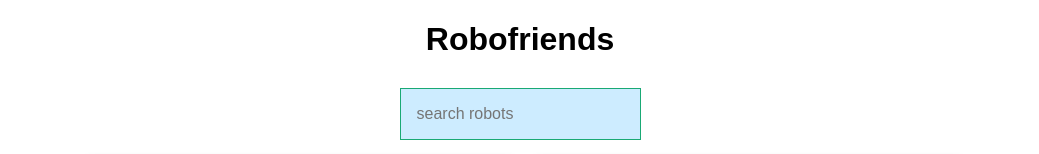
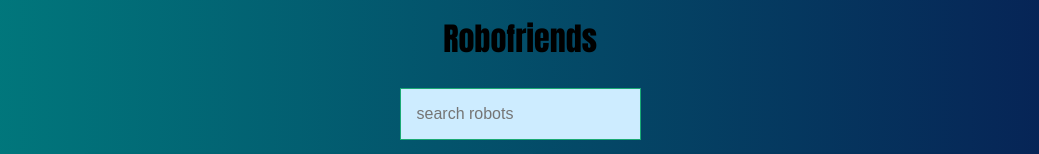
Before and after one commit to usaone/robofriends, a React (Create React App) app: page / in a window 1280 px wide. Shown: the top 154 px of the page, without its empty margins (120-1159 px from the left). Built offline with nearby package versions, Linux system fonts and the light colour scheme.

Commit message:
Add background and font for title

```diff
--- /dev/null
+++ b/src/App.css
@@ -0,0 +1,3 @@
+h1 {
+  font-family: Impact;
+}
--- a/src/App.js
+++ b/src/App.js
@@ -2,6 +2,7 @@
 import CardList from './CardList';
 import SearchBox from './SearchBox';
 import { robots } from './robots';
+import './App.css';
 
 class App extends React.Component {
   constructor() {
--- a/src/index.css
+++ b/src/index.css
@@ -2,4 +2,5 @@
   margin: 0;
   padding: 0;
   font-family: sans-serif;
+  background: linear-gradient(to left, rgba(7,27,82,1) 0%, rgba(0,128,128,1) 100%);
 }
```
